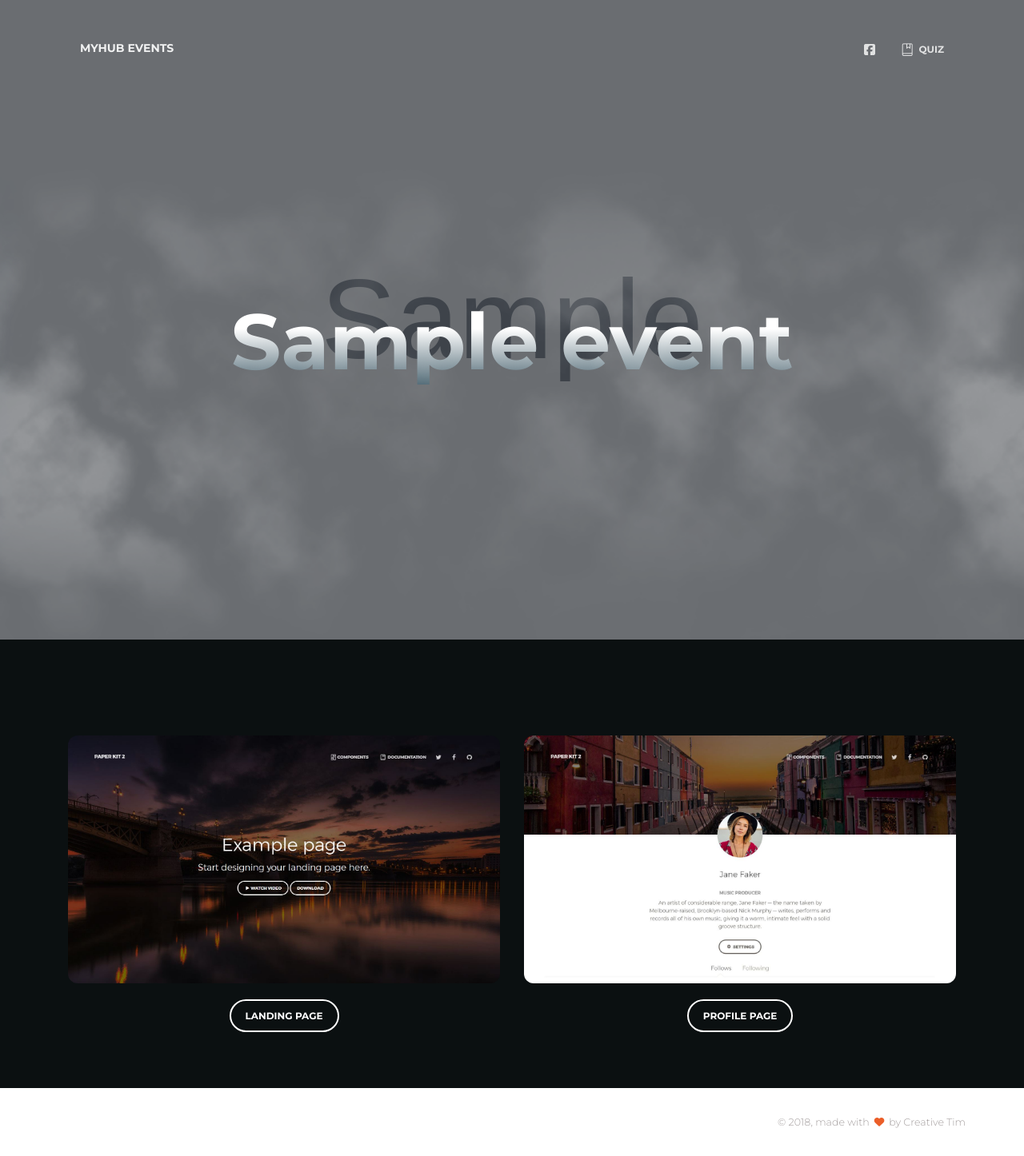
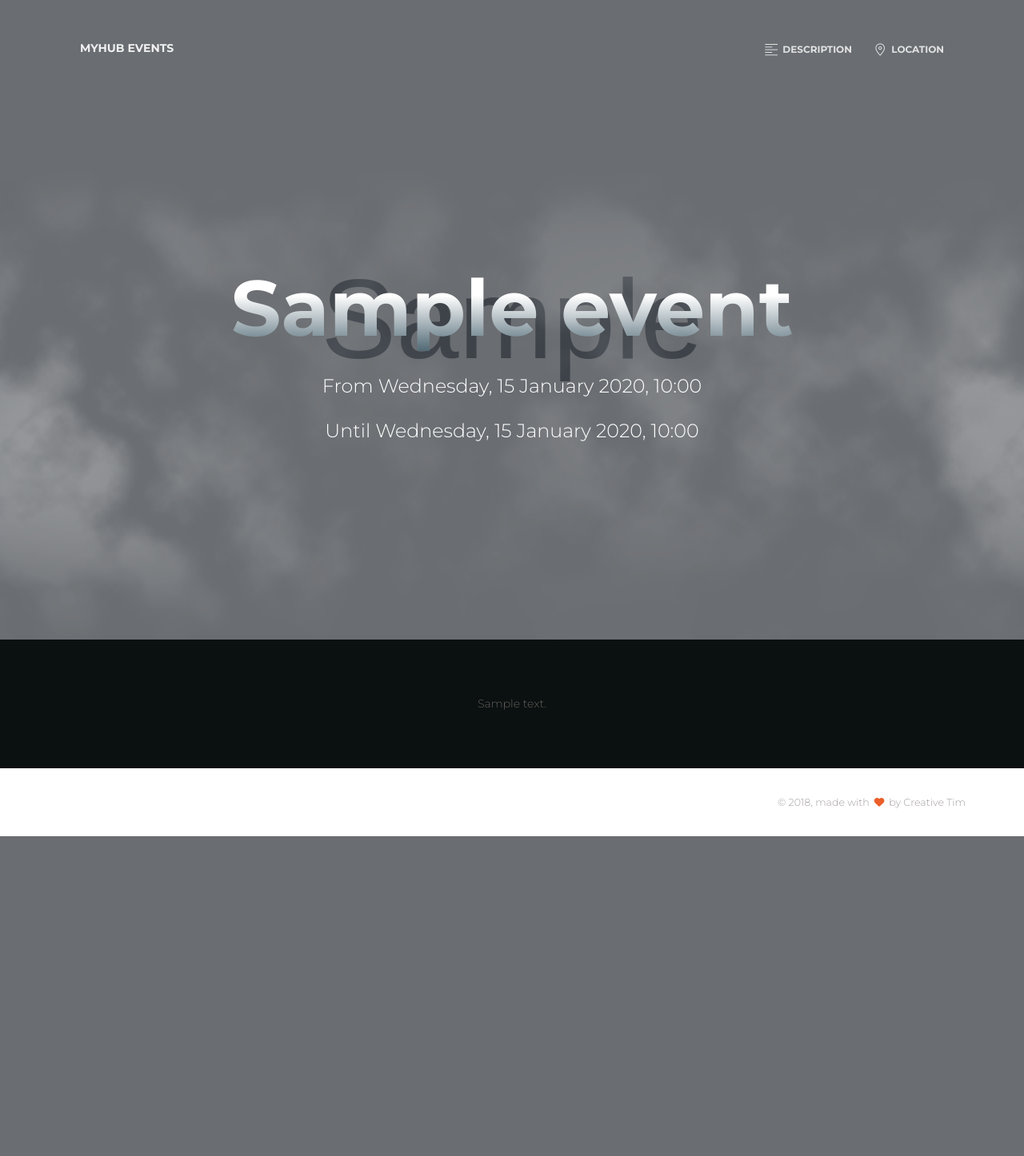
Before and after one commit to DragosNicuDev/myhub, a Django app: page / in a window 1280 px wide. Shown: the whole page at 80% size. After the commit the page ends 1046 px from the top, so only its background shows below. Run offline with Django 3.2, Linux system fonts and the light colour scheme; tables that the repository leaves empty hold one stand-in row (values such as "Sample post"); grey boxes marked "Sample" are stand-in pictures; some libraries are stand-ins or nearby versions.

Commit message:
Added Event Description

```diff
--- a/events/models.py
+++ b/events/models.py
@@ -61,3 +61,17 @@ class EventDateAndTime(models.Model):
         'End Date and Time',
         auto_now=False,
         auto_now_add=False)
+
+
+class EventDescription(models.Model):
+    '''The Event organiser can add a description'''
+
+    # The event attached to
+    event = models.ForeignKey(
+        Event,
+        related_name='event_description',
+        on_delete=models.CASCADE
+    )
+
+    # Description field
+    event_description = models.TextField()
--- a/events/views.py
+++ b/events/views.py
@@ -1,7 +1,10 @@
 from django.views.generic import DetailView, ListView, TemplateView
 
 # Create your views here.
-from .models import Event, EventDateAndTime
+from .models import (
+    Event,
+    EventDateAndTime,
+    EventDescription)
 
 
 class EventTemplateView(TemplateView):
@@ -12,4 +15,5 @@ class EventTemplateView(TemplateView):
        context = super().get_context_data(**kwargs)
        context['event'] = Event.objects.first()
        context['date_time'] = EventDateAndTime.objects.first()
+       context['description'] = EventDescription.objects.first()
        return context
--- a/myhub_events/templates/base.html
+++ b/myhub_events/templates/base.html
@@ -41,27 +41,10 @@
     <div class="wrapper">
       {% block page-header %}
       {% endblock %}
-        <div class="main"  id="Quiz">
-          <div class="section section-dark">
-              <div class="container">
-                  <div class="row example-page">
-                      <div class="col-md-6 text-center">
-                          <a href="examples/landing.html" target="_blank">
-                              <img src="{% static 'images/examples/landing-page.jpg' %}" alt="Rounded Image" class="img-rounded img-responsive" style="width: 100%">
-                              <a href="examples/landing.html" class="btn btn-outline-neutral btn-round" target="_blank">Landing Page</a>
-                          </a>
-                      </div>
-                      <div class="col-md-6 text-center">
-                          <a href="examples/profile.html" target="_blank">
-                              <img src="{% static 'images/examples/profile-page.jpg' %}" alt="Rounded Image" class="img-rounded img-responsive" style="width: 100%">
-                              <a href="examples/profile.html" class="btn btn-outline-neutral btn-round" target="_blank">Profile Page</a>
-                          </a>
-                      </div>
-                  </div>
-              </div>
-          </div>
+      {% block description %}
 
-        </div>
+      {% endblock %}
+
   	</div>
     {% include "partials/footer.html" %}
 </body>
--- a/myhub_events/templates/events/event_detail.html
+++ b/myhub_events/templates/events/event_detail.html
@@ -10,7 +10,12 @@
         <div class="title-brand">
           <h1 class="presentation-title">{{event.event_title}}</h1>
         </div>
-        <h2 class="presentation-subtitle text-center">{{date_time.event_dateandtime | date:"l, j F Y, H:i"}}</h2>
+        <h2 class="presentation-subtitle text-center">
+          From {{date_time.event_start_date | date:"l, j F Y, H:i"}}
+        </h2>
+        <h2 class="presentation-subtitle text-center">
+          Until {{date_time.event_end_date | date:"l, j F Y, H:i"}}
+        </h2>
       </div>
     </div>
     <div class="moving-clouds" style="background-image: url('{% static 'images/clouds.png' %}'); ">
@@ -18,3 +23,20 @@
     </div>
   </div>
 {% endblock %}
+
+{% block description %}
+
+<div class="main"  id="Description">
+  <div class="section section-dark">
+      <div class="container">
+          <div class="row example-page">
+              <div class="col-md-12 text-center">
+                {{description.event_description}}
+              </div>
+          </div>
+      </div>
+  </div>
+
+</div>
+
+{% endblock %}
--- a/myhub_events/templates/partials/navbar.html
+++ b/myhub_events/templates/partials/navbar.html
@@ -11,13 +11,10 @@
         <div class="collapse navbar-collapse" id="navbarToggler">
             <ul class="navbar-nav ml-auto">
                 <li class="nav-item">
-                    <a class="nav-link" rel="tooltip" title="Like us on Facebook" data-placement="bottom" href="https://www.facebook.com/CreativeTim" target="_blank">
-                        <i class="fa fa-facebook-square"></i>
-                        <p class="d-lg-none">Facebook</p>
-                    </a>
+                    <a href="#Description" class="nav-link"><i class="nc-icon nc-align-left-2"></i> Description</a>
                 </li>
                 <li class="nav-item">
-                    <a href="#Quiz" class="nav-link"><i class="nc-icon nc-book-bookmark"></i> Quiz</a>
+                    <a href="#Location" class="nav-link"><i class="nc-icon nc-pin-3"></i> Location</a>
                 </li>
             </ul>
         </div>
```
Also changed, not shown: events/admin.py (+10 -1 lines), events/migrations/0005_eventdescription.py (added).
